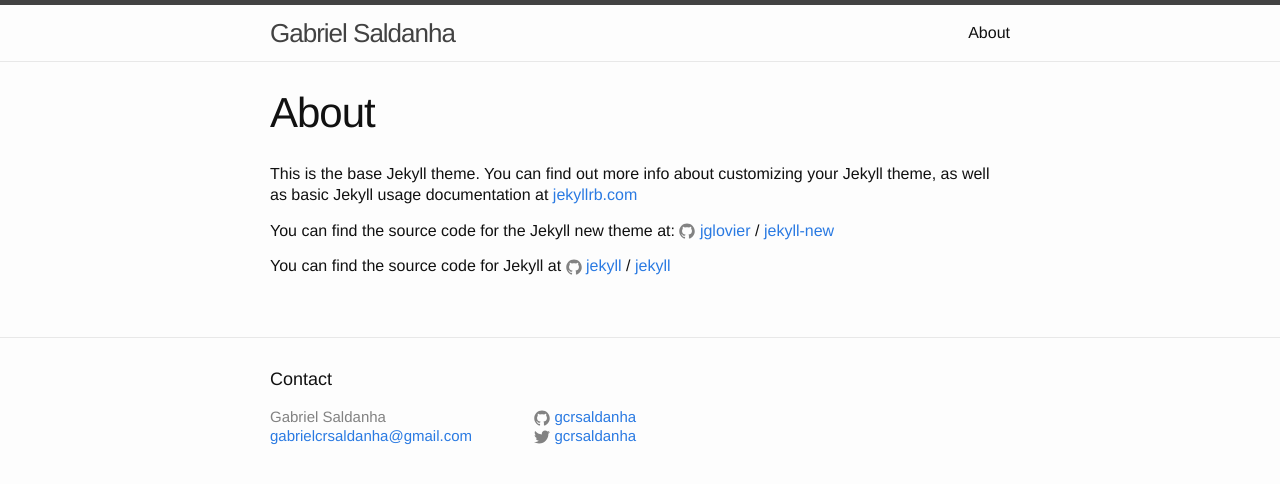
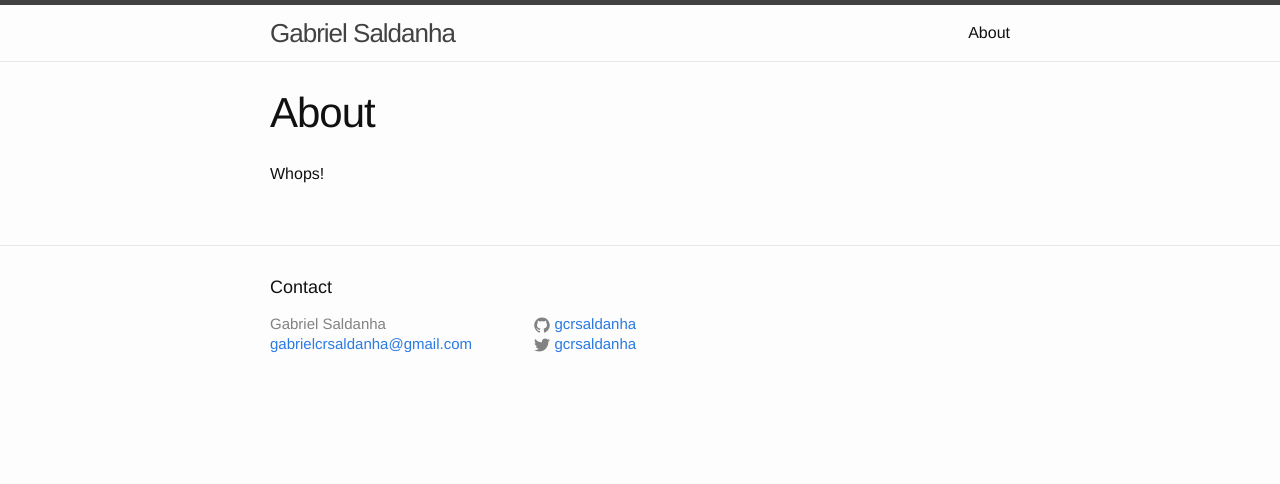
Before and after one commit to gcrsaldanha/gcrsaldanha.github.io, a Jekyll site: the page built from about.md, in a window 1280 px wide. Shown: the top 484 px of the page. Built offline with Jekyll 4.4.1, drawn with Linux system fonts in a browser that asks for light colours.

Commit message:
Remove template text from about page.

```diff
--- a/about.md
+++ b/about.md
@@ -4,12 +4,4 @@ title: About
 permalink: /about/
 ---
 
-This is the base Jekyll theme. You can find out more info about customizing your Jekyll theme, as well as basic Jekyll usage documentation at [jekyllrb.com](http://jekyllrb.com/)
-
-You can find the source code for the Jekyll new theme at:
-{% include icon-github.html username="jglovier" %} /
-[jekyll-new](https://github.com/jglovier/jekyll-new)
-
-You can find the source code for Jekyll at
-{% include icon-github.html username="jekyll" %} /
-[jekyll](https://github.com/jekyll/jekyll)
+Whops!
```
